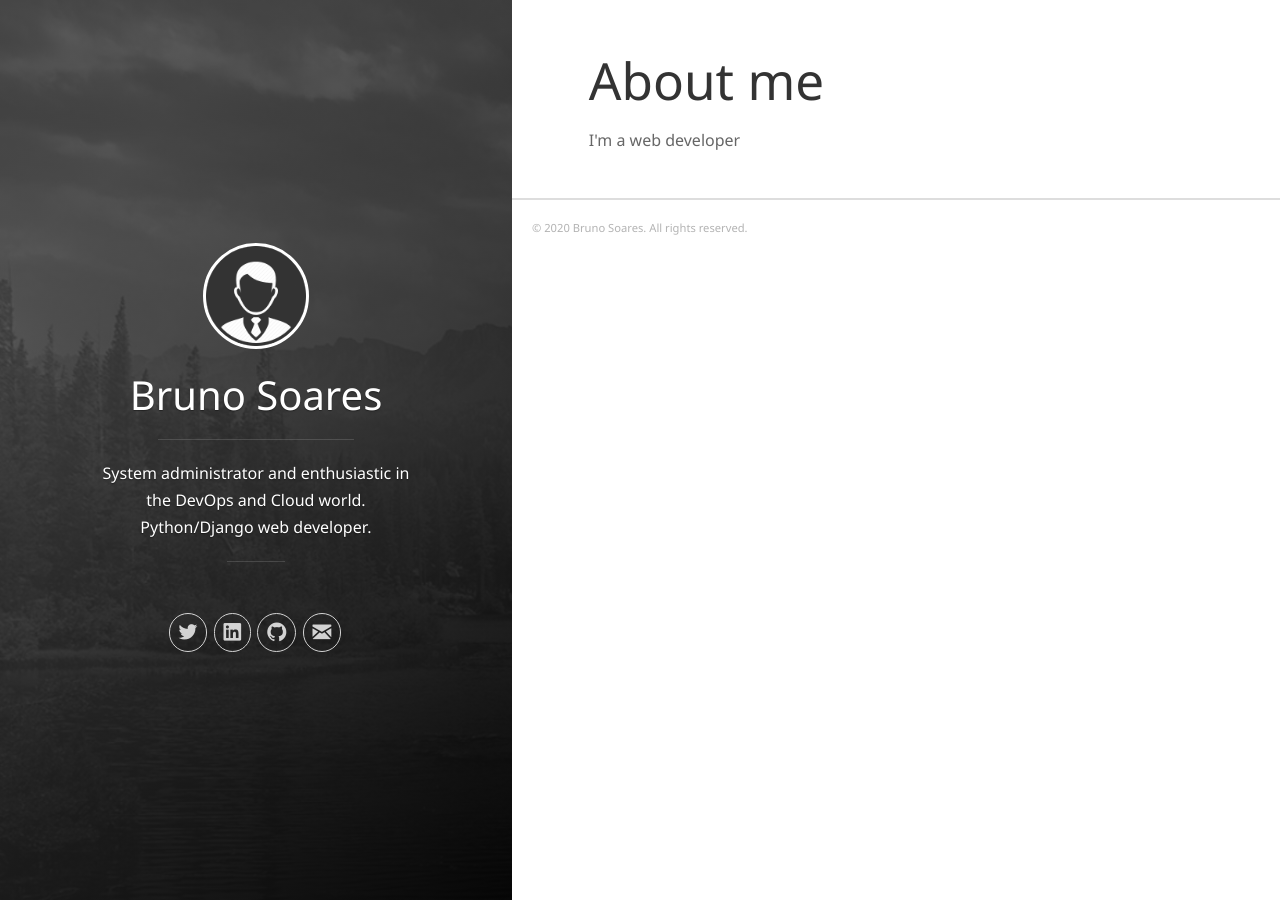
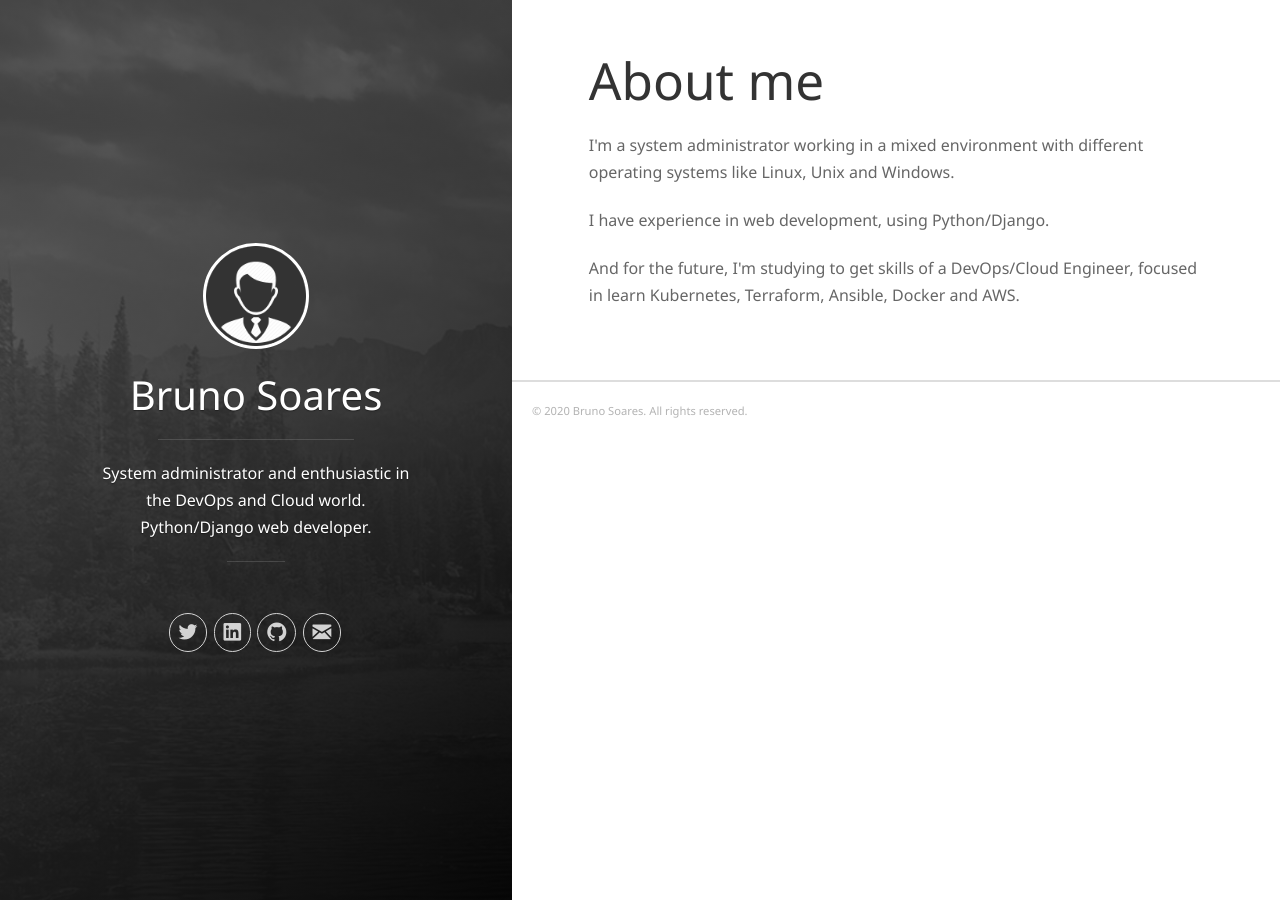
Before and after one commit to bratomes/bratomes.github.io, a Jekyll site: the page built from pages/about-me.html, in a window 1280 px wide. Built offline with Jekyll 4.4.1, drawn with Linux system fonts in a browser that asks for light colours.

Commit message:
Add about-me section in about-me page

```diff
--- a/pages/about-me.html
+++ b/pages/about-me.html
@@ -3,4 +3,14 @@ layout: page
 title: About me
 permalink: /about-me/
 ---
-I'm a web developer
+<section class="about-me">
+  <p>
+    I'm a system administrator working in a mixed environment with different operating systems like Linux, Unix and Windows.
+  </p>
+  <p>
+    I have experience in web development, using Python/Django.
+  </p>
+  <p>
+    And for the future, I'm studying to get skills of a DevOps/Cloud Engineer, focused in learn Kubernetes, Terraform, Ansible, Docker and AWS.
+  </p>
+</section>
```
